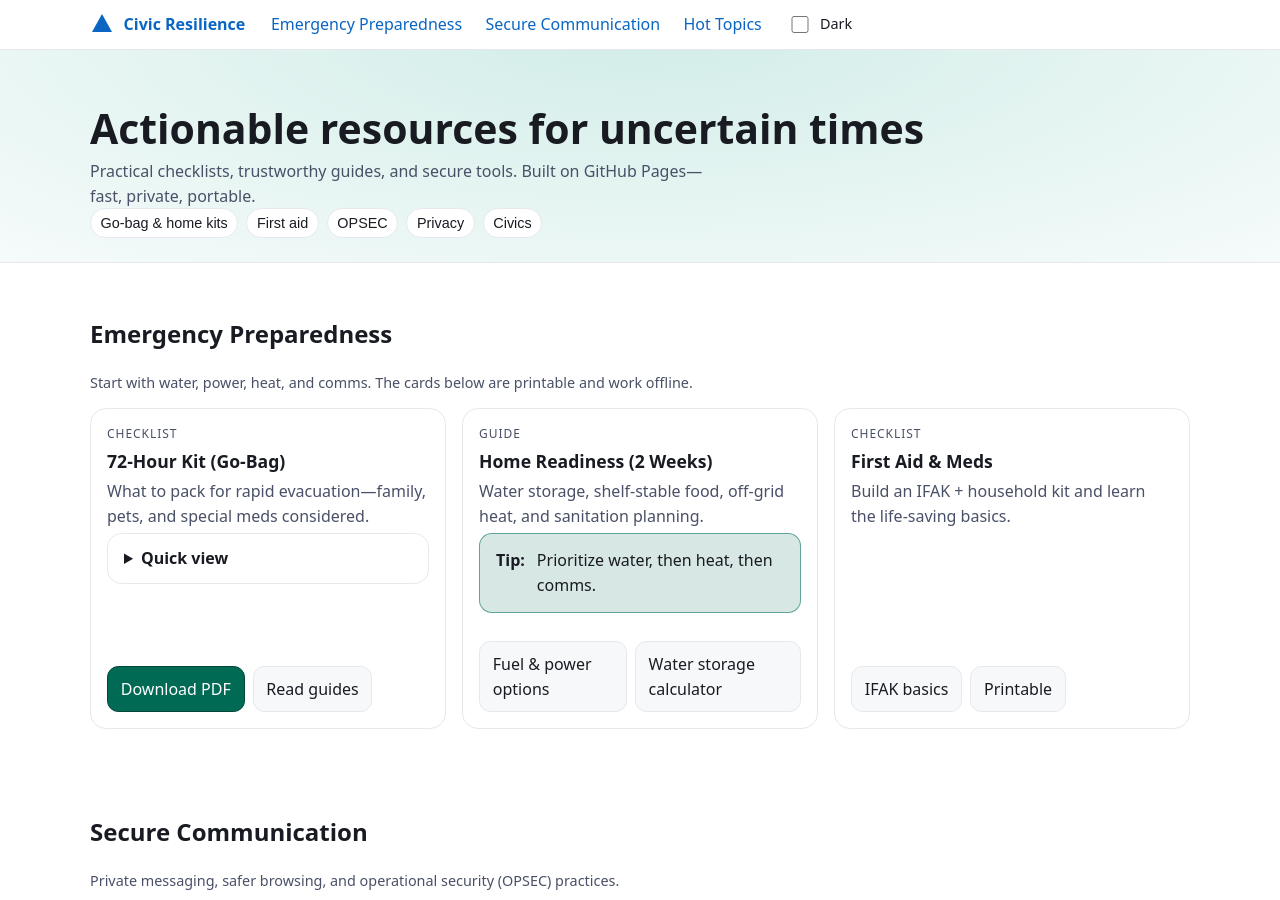
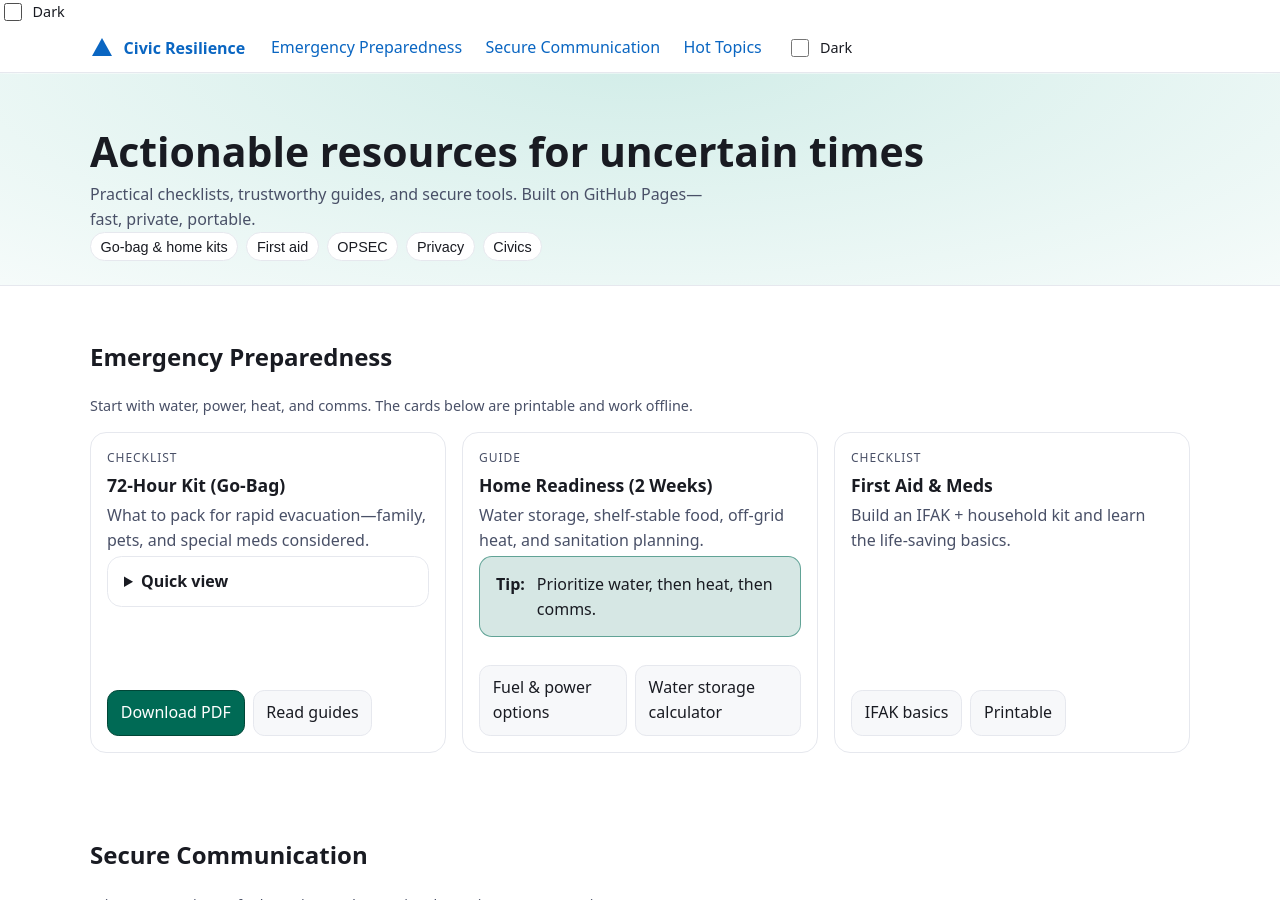
Before and after one commit to TestDepthLLC/infoportal, a Jekyll site: the page built from index.html, in a window 1280 px wide and 900 px high. Built offline with Jekyll 4.4.1, drawn with Linux system fonts in a browser that asks for light colours.

Commit message:
Added dark mode to main

```diff
--- a/_layouts/default.html
+++ b/_layouts/default.html
@@ -7,6 +7,16 @@
   <meta name="description" content="{{ page.description | default: site.description }}">
   <meta name="color-scheme" content="light dark">
   <!-- Keep CSS inline for now to avoid asset path issues; we can extract later -->
+  <script>
+    (function () {
+      try {
+        var saved = localStorage.getItem('theme'); // 'dark' | 'light'
+        if (saved) document.documentElement.dataset.theme = saved;
+      } catch (e) {}
+    })();
+  </script>
+
+
   <style>
     /* ===== Theme system (dark default; light when html[data-theme="light"]) ===== */
     :root{
@@ -91,6 +101,10 @@
 
 </head>
 <body>
+    <label class="toggle-wrap" style="display:flex;align-items:center;gap:.5rem" title="Toggle theme">
+        <input id="theme-toggle" type="checkbox" aria-label="Toggle dark mode">
+        <span class="small">Dark</span>
+      </label>
   <a class="sr-only" href="#main">Skip to content</a>
   <header class="site">
     <div class="container nav" role="navigation" aria-label="Primary">
@@ -124,5 +138,27 @@
       <p class="small">Text: CC BY-SA 4.0 · Code: MIT</p>
     </div>
   </footer>
+
+  <script>
+    (function () {
+      var root = document.documentElement;
+      var t = document.getElementById('theme-toggle');
+      if (!t) return;
+
+      function currentTheme() {
+        return root.dataset.theme ||
+          (matchMedia && matchMedia('(prefers-color-scheme: dark)').matches ? 'dark' : 'light');
+      }
+      t.checked = currentTheme() === 'dark';
+
+      t.addEventListener('change', function () {
+        var next = t.checked ? 'dark' : 'light';
+        root.dataset.theme = next;
+        try { localStorage.setItem('theme', next); } catch (e) {}
+      });
+    })();
+  </script>
+
+
 </body>
 </html>
```
